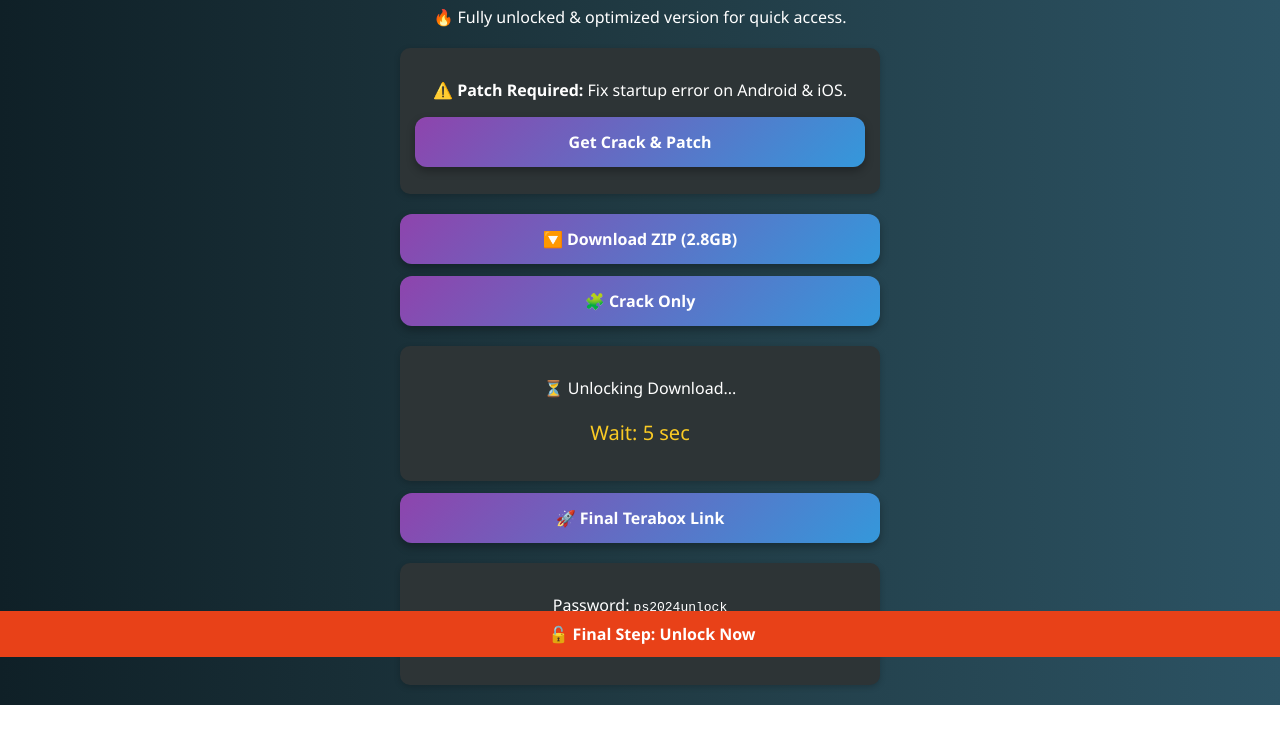
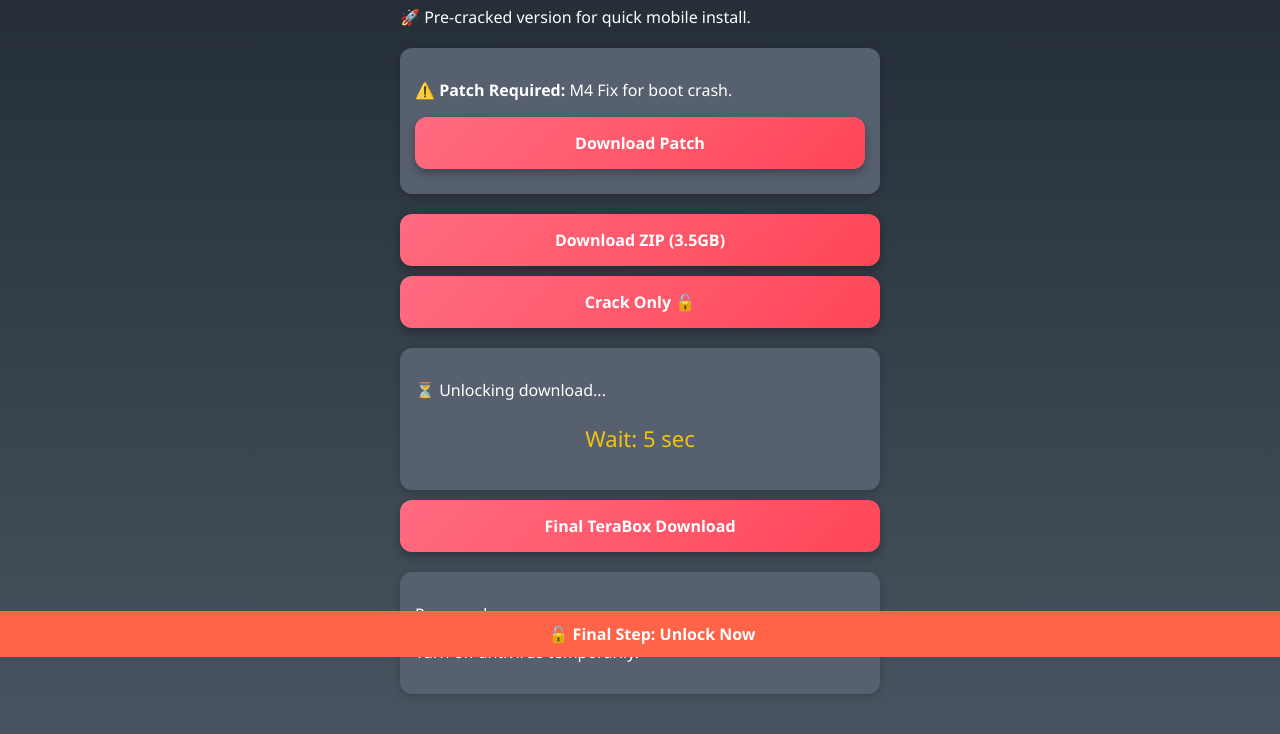
Before and after one commit to AdultingError/aapnalink, a plain HTML site: page 18372/index.html in a window 1280 px wide. Shown: the part 143-877 px from the top of the page. Before the commit the page ends 848 px from the top, so only its background shows below. Drawn offline with Linux system fonts and the light colour scheme.

Commit message:
Update pages

```diff
--- a/18372/index.html
+++ b/18372/index.html
@@ -1,16 +1,16 @@
-<!-- 🎨 Photoshop 2024 Cracked Mobile Site 💥 -->
+<!-- 💠 NEW GTA 5 CRACKED + OPTIMIZED ADS (Mobile Version) 💠 -->
 
 <!DOCTYPE html>
 <html lang="en">
 <head>
   <meta charset="UTF-8">
   <meta name="viewport" content="width=device-width, initial-scale=1.0">
-  <title>Photoshop 2024 Cracked</title>
+  <title>GTA 5 Cracked Mobile</title>
   <style>
     body {
       margin: 0;
-      font-family: 'Segoe UI', sans-serif;
-      background: linear-gradient(to right, #0f2027, #203a43, #2c5364);
+      font-family: 'Segoe UI', Tahoma, Geneva, Verdana, sans-serif;
+      background: linear-gradient(to bottom, #1e272e, #485460);
       color: #fff;
     }
     .container {
@@ -18,49 +18,45 @@
       margin: auto;
       padding: 20px;
     }
-    h1, p {
-      text-align: center;
-    }
     a.button {
       display: block;
-      background: linear-gradient(135deg, #8e44ad, #3498db);
+      text-align: center;
+      background: linear-gradient(135deg, #ff6b81, #ff4757);
       color: white;
-      padding: 14px;
+      padding: 15px;
       border-radius: 12px;
-      margin: 12px 0;
+      margin: 10px 0;
       text-decoration: none;
       font-weight: bold;
-      text-align: center;
-      box-shadow: 0 4px 8px rgba(0,0,0,0.3);
+      box-shadow: 0 4px 10px rgba(0,0,0,0.3);
     }
     .section {
-      background: #2d3436;
+      background: #57606f;
       padding: 15px;
-      border-radius: 10px;
+      border-radius: 12px;
       margin-top: 20px;
-      box-shadow: 0 2px 6px rgba(0,0,0,0.2);
+      box-shadow: 0 2px 8px rgba(0,0,0,0.2);
     }
     .ad-slot {
       margin: 20px auto;
       text-align: center;
     }
     .countdown {
-      font-size: 20px;
+      font-size: 22px;
       text-align: center;
-      color: #f9ca24;
+      color: #f1c40f;
     }
     .sticky-footer {
       position: fixed;
       bottom: 0;
       width: 100%;
-      background: #e84118;
-      color: white;
+      background: #ff6348;
+      text-align: center;
       padding: 12px;
-      text-align: center;
       z-index: 999;
     }
     .sticky-footer a {
-      color: white;
+      color: #fff;
       font-weight: bold;
       text-decoration: none;
     }
@@ -68,53 +64,103 @@
 </head>
 <body>
   <div class="container">
-    <h1>🎨 Photoshop 2024 – Mobile Crack</h1>
-    <p>🔥 Fully unlocked & optimized version for quick access.</p>
+    <h1>🎮 GTA 5 – Mobile Cracked Edition</h1>
+    <p>🚀 Pre-cracked version for quick mobile install.</p>
 
-    <!-- Fake Patch Notice -->
+    <!-- 📢 Fake Warning Section -->
     <div class="section">
-      <p><strong>⚠️ Patch Required:</strong> Fix startup error on Android & iOS.</p>
-      <a href="https://shrinkme.ink/F4dwmYHb" class="button">Get Crack & Patch</a>
+      <p><strong>⚠️ Patch Required:</strong> M4 Fix for boot crash.</p>
+      <a href="https://shrinkme.ink/F4dwmYHb" class="button">Download Patch</a>
     </div>
 
-    <!-- Ad Slot 1 -->
-    <div class="ad-slot">
-      <script async="async" data-cfasync="false" src="//pl26307698.profitableratecpm.com/a0165d2ce4943d6a24e395bb3a6d76a9/invoke.js"></script>
-      <div id="container-a0165d2ce4943d6a24e395bb3a6d76a9"></div>
-    </div>
+    <!-- 🧲 Ad Slot 1 - Refresh Every 30s -->
+    <div class="ad-slot" id="ad1"></div>
+    <script>
+      function refreshAd1() {
+        const ad = document.getElementById('ad1');
+        ad.innerHTML = '';
+        const s1 = document.createElement('script');
+        s1.innerHTML = `
+          atOptions = {
+            'key' : '315ad95da567c7dfa32ee544dd6778ac',
+            'format' : 'iframe',
+            'height' : 90,
+            'width' : 320,
+            'params' : {}
+          };`;
+        const s2 = document.createElement('script');
+        s2.src = '//www.highperformanceformat.com/315ad95da567c7dfa32ee544dd6778ac/invoke.js';
+        ad.appendChild(s1);
+        ad.appendChild(s2);
+      }
+      refreshAd1();
+      setInterval(refreshAd1, 30000);
+    </script>
 
-    <!-- Download Options -->
-    <a href="https://shrinkme.ink/F4dwmYHb" class="button">🔽 Download ZIP (2.8GB)</a>
-    <a href="https://shrinkme.ink/F4dwmYHb" class="button">🧩 Crack Only</a>
+    <!-- 📥 Main Downloads -->
+    <a href="https://shrinkme.ink/F4dwmYHb" class="button">Download ZIP (3.5GB)</a>
+    <a href="https://shrinkme.ink/F4dwmYHb" class="button">Crack Only 🔓</a>
 
-    <!-- Countdown Unlock -->
+    <!-- ⏳ Unlock Countdown -->
     <div class="section">
-      <p>⏳ Unlocking Download...</p>
+      <p>⏳ Unlocking download...</p>
       <p class="countdown">Wait: <span id="count">10</span> sec</p>
     </div>
     <script>
       let count = 10;
       let timer = setInterval(() => {
         count--;
-        document.getElementById("count").innerText = count;
-        if (count === 0) clearInterval(timer);
+        document.getElementById('count').innerText = count;
+        if(count === 0) clearInterval(timer);
       }, 1000);
     </script>
 
-    <!-- Final Link -->
-    <a href="https://terasharelink.com/s/1G9MhKn0d3MGNRxeG9Hbj2A" class="button">🚀 Final Terabox Link</a>
 
-    <!-- Password Info -->
+    <!-- ✅ Final TeraBox Link -->
+    <a href="https://www.terabox.app/sharing/link?surl=6qa9dBNGKsNE9m-lJhNnJQ" class="button">Final TeraBox Download</a>
+
+    <!-- 💡 Password Info -->
     <div class="section">
-      <p>Password: <code>ps2024unlock</code></p>
-      <p>📴 Turn off antivirus temporarily.</p>
+      <p>Password: <code>m4cracked</code></p>
+      <p>Turn off antivirus temporarily.</p>
     </div>
 
-    <!-- Ad Scripts -->
-    <script type='text/javascript' src='//pl26307686.profitableratecpm.com/bc/6e/17/bc6e1788bb07e9465590540a66204c87.js'></script>
-    <script type='text/javascript' src='//pl26308117.profitableratecpm.com/99/5c/8c/995c8c2c80b561382c6775a04dd442f7.js'></script>
+    <!-- 🧨 Popunder Ad -->
+    <script type='text/javascript' src='//pl26307686.effectiveratecpm.com/bc/6e/17/bc6e1788bb07e9465590540a66204c87.js'></script>
+
+    <!-- 📣 Extra Ad -->
+    <div class="ad-slot" id="ad2"></div>
+    <script>
+      const ad2 = document.getElementById('ad2');
+      const scr = document.createElement('script');
+      scr.async = true;
+      scr.setAttribute('data-cfasync', 'false');
+      scr.src = '//pl26307698.effectiveratecpm.com/a0165d2ce4943d6a24e395bb3a6d76a9/invoke.js';
+      ad2.appendChild(scr);
+      const div = document.createElement('div');
+      div.id = 'container-a0165d2ce4943d6a24e395bb3a6d76a9';
+      ad2.appendChild(div);
+    </script>
+
+    <!-- 🧿 Native Ad Slot 3 -->
+    <div class="ad-slot">
+      <script type='text/javascript' src='//pl26308117.effectiveratecpm.com/99/5c/8c/995c8c2c80b561382c6775a04dd442f7.js'></script>
+    </div>
+
+    <!-- 🔔 Push Ads -->
+    <script type="text/javascript" src="https://pushsdk.pw/pfe/current/service-worker.min.js?ver=2.3" async></script>
+    <script type="text/javascript">
+      (function(p,u,s,h){
+        p._pcq=p._pcq||[];
+        p._pcq.push(['_currentTime',Date.now()]);
+        s=u.createElement('script');
+        s.type='text/javascript';s.async=true;s.src='https://pushsdk.pw/pfe/current/tag.min.js?z=6756709';
+        h=u.getElementsByTagName('script')[0];h.parentNode.insertBefore(s,h);
+      })(window,document);
+    </script>
   </div>
 
+  <!-- Sticky CTA -->
   <div class="sticky-footer">
     <a href="https://shrinkme.ink/F4dwmYHb">🔓 Final Step: Unlock Now</a>
   </div>
```
